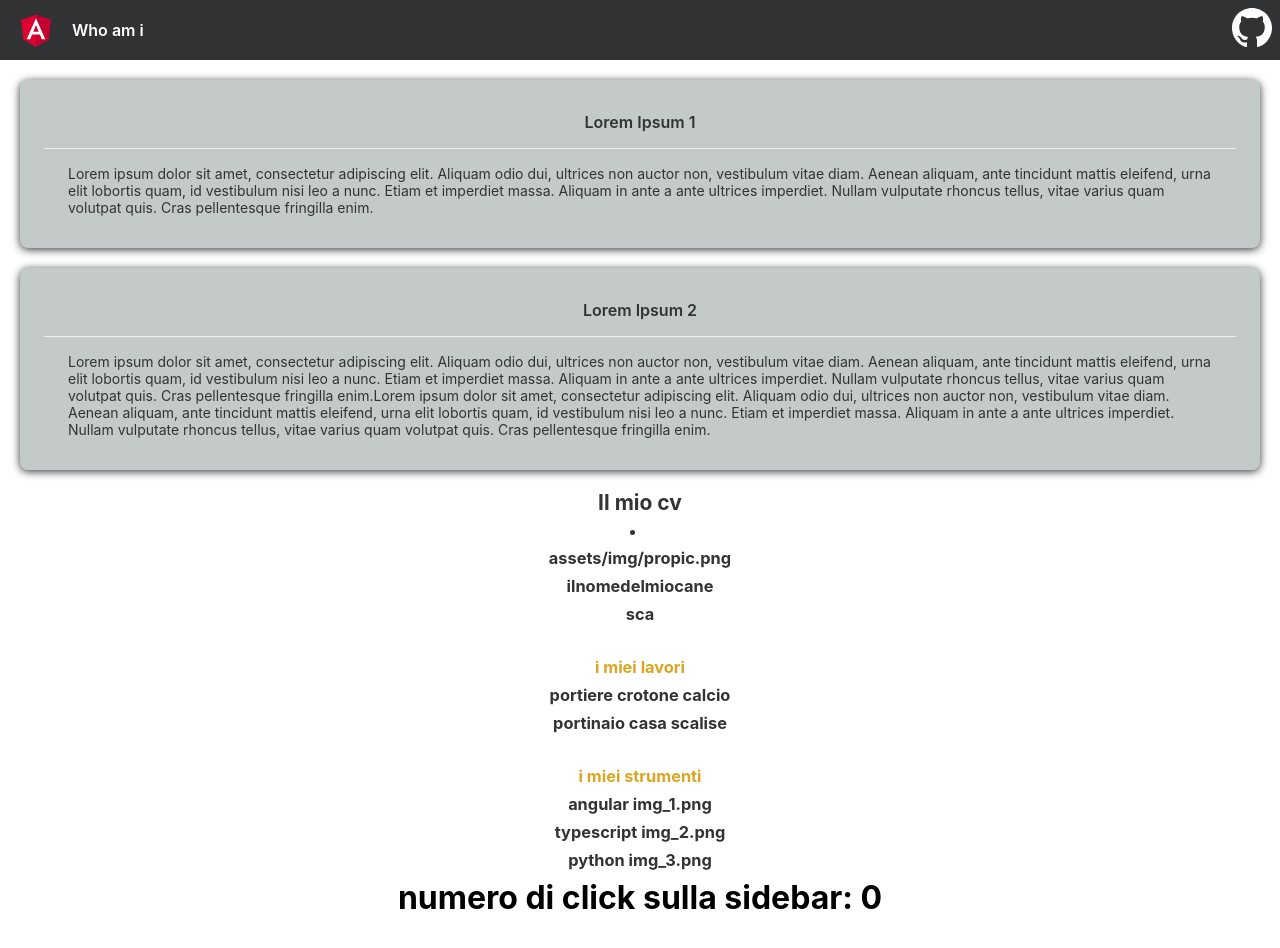
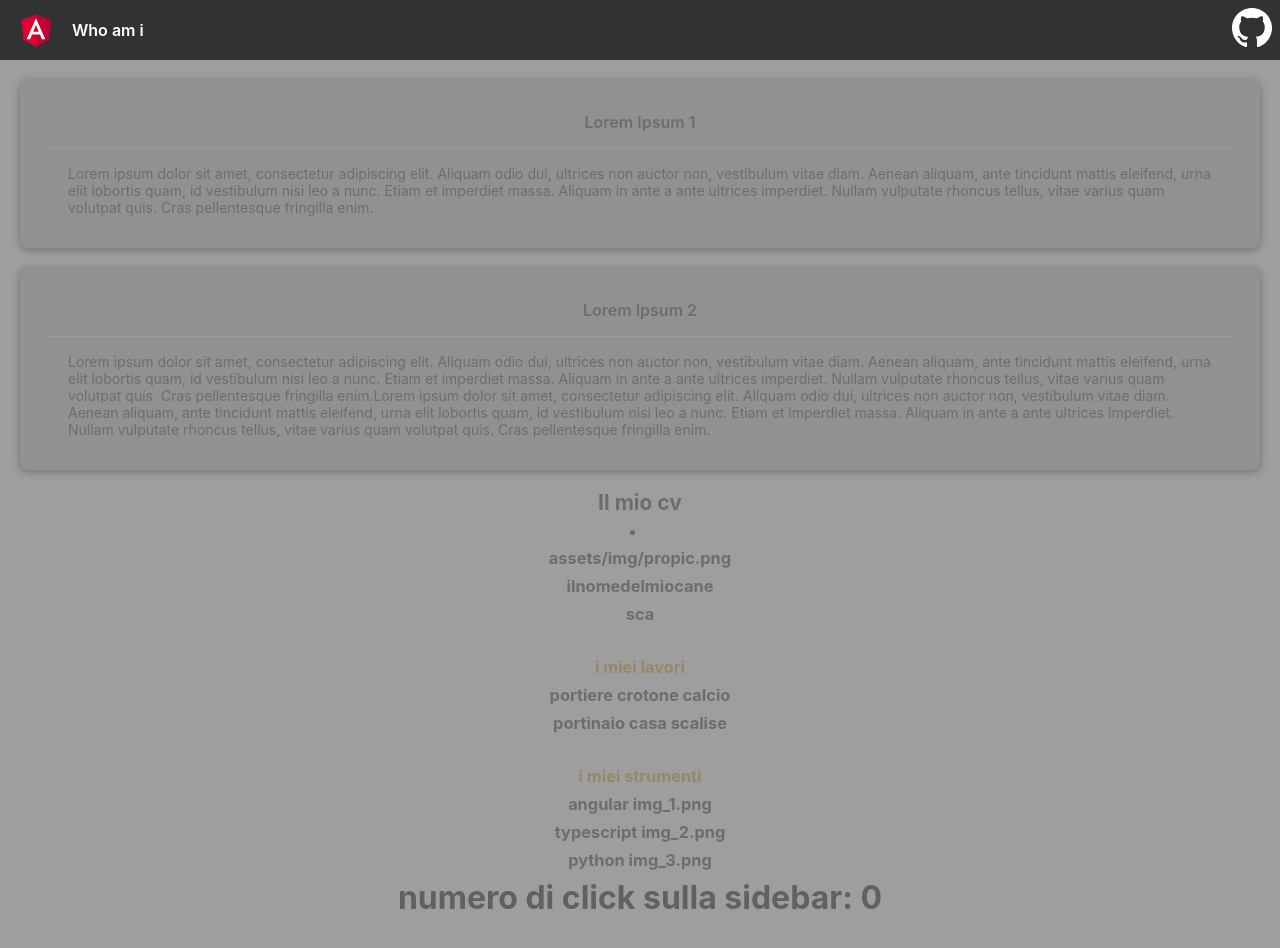
Before and after one commit to loscls/personal-website, an Angular app in the folder angular-web-site/: page / in a window 1280 px wide. Shown: the top 948 px of the page. Before the commit the page ends 917 px from the top, so only its background shows below. Built offline with nearby package versions, Linux system fonts and the light colour scheme.

Commit message:
adding background

```diff
--- a/angular-web-site/src/app/app.component.css
+++ b/angular-web-site/src/app/app.component.css
@@ -7,3 +7,12 @@
   justify-content: center;
   display: flex;
 }
+.background{
+  width: 100%;
+  background-color: rgba(128, 128, 128, 0.76);
+  height: 100%;
+  position: absolute;
+  z-index: 1;
+  min-height: 100vh;
+
+}
--- a/angular-web-site/src/app/app.component.html
+++ b/angular-web-site/src/app/app.component.html
@@ -1,4 +1,6 @@
 <app-toolbar></app-toolbar>
+<div class="background"></div>
+
 <app-sidebar [datiCv]="cv"></app-sidebar>
 
 <app-home [datiCv]="cv"></app-home>
--- a/angular-web-site/src/app/home/home.component.html
+++ b/angular-web-site/src/app/home/home.component.html
@@ -1,5 +1,4 @@
 <div class="content">
-
   <div class="card">
     <div class="card-head">Lorem Ipsum 1</div>
     <div class="card-body">Lorem ipsum dolor sit amet, consectetur adipiscing elit. Aliquam odio dui, ultrices non auctor non, vestibulum vitae diam. Aenean aliquam, ante tincidunt mattis eleifend, urna elit lobortis quam, id vestibulum nisi leo a nunc. Etiam et imperdiet massa. Aliquam in ante a ante ultrices imperdiet. Nullam vulputate rhoncus tellus, vitae varius quam volutpat quis. Cras pellentesque fringilla enim.</div>
```
